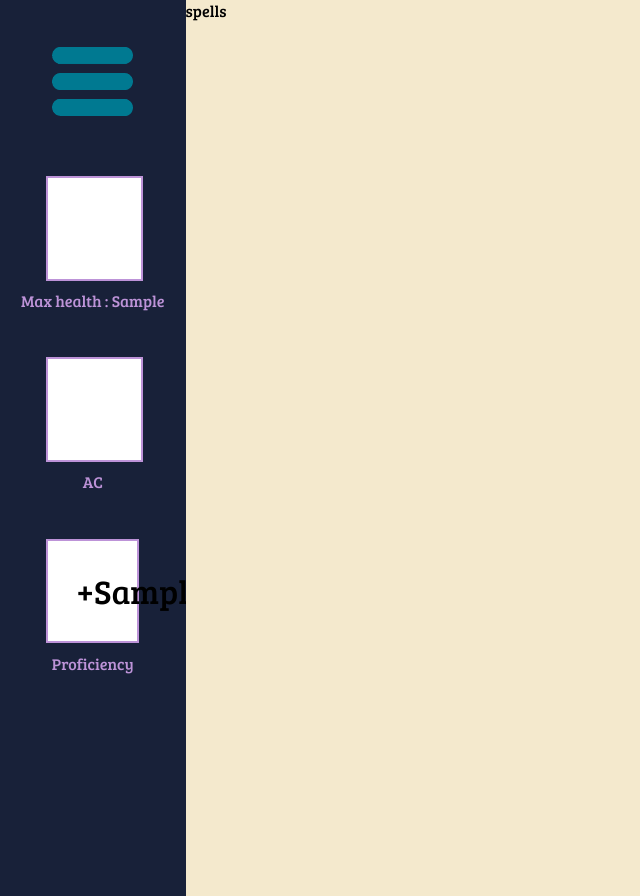
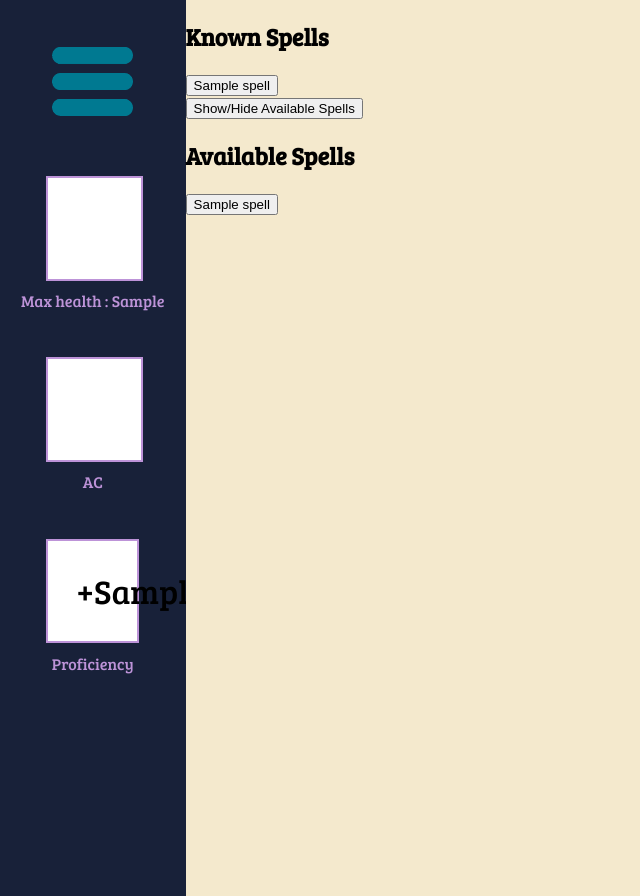
Before and after one commit to Routund/DND_Character_Gen, a Flask app: template templates/CharacterSpells.html in a window 1280 px wide. Shown: the whole page, without its empty margins (0-640 px from the left). Run offline with Flask 3, Linux system fonts and the light colour scheme; the template is opened without the code that fills it: most values are stand-ins (such as "Sample title", 1, 10 or a date in 2020).

Commit message:
Amendment to previous premature commit

```diff
--- a/routes.py
+++ b/routes.py
@@ -602,7 +602,8 @@ def level(id):
         # decompressChoice is rigged to return no choices if and only if its a stat increase, so then the ASI page will be loaded
         if (len(choiceData) == 1):
             return render_template("CharacterCreation2.html", added_message="Distribute 2 points across your stats.", destination='submit3', base='0', title="Level Up")
-        return render_template('ChooseProf.html', options=choiceData[0], option_values=choiceData[1], max_selections=choiceData[2], title="Level Up", user_prompt=choiceData[3])
+        return render_template('ChooseProf.html', options=choiceData[0], option_values=choiceData[1],
+                                max_selections=choiceData[2], title="Level Up", user_prompt=choiceData[3])
 
 @app.route('/character_spells/<id>')
 def character_spells(id):
@@ -622,12 +623,19 @@ def character_spells(id):
     if character_data[0] in [2,5,6,9]:
         return redirect(f"/character/{id}")
 
-    cur.execute('SELECT name,desc FROM Spell WHERE Spell_Id in (SELECT Spell_Id FROM SpellCharacter WHERE Character_Id = ?) ORDER BY Level', (id,))
+    cur.execute('SELECT * FROM Spell WHERE Spell_Id in (SELECT Spell_Id FROM SpellCharacter WHERE Character_Id = ?) ORDER BY Level', (id,))
+    spellData = cur.fetchall()
+
+    cur.execute('''SELECT Spell_Id,Name,Level FROM Spell WHERE Spell_Id IN
+                (SELECT Spell_Id FROM SpellClass WHERE Class_Id = ? AND Spell_Id AND NOT Spell_Id In
+                (SELECT Spell_Id FROM SpellCharacter WHERE Character_Id = ?)) ORDER BY Level''',
+                (character_data[0],id,))
+    unknowns = cur.fetchall()
 
     resetSession()
 
     other_values = [id, character_data[3], character_data[4], character_data[5], ((character_data[6]-1)//4)+2, character_data[1],character_data[0]]
-    return render_template('CharacterSpells.html', other_values=other_values)
+    return render_template('CharacterSpells.html', other_values=other_values, spellData = spellData, unkownSpells = unknowns)
 
 
 
--- a/templates/CharacterSpells.html
+++ b/templates/CharacterSpells.html
@@ -1,5 +1,58 @@
 {% extends 'sheetLayout.html' %}
 
+{% block head %}
+    <script>
+        document.addEventListener('DOMContentLoaded', function() {
+            const unknownSpellsToggle = document.getElementById('unknownSpellsToggle');
+            const unknownSpellsContainer = document.getElementById('unknownSpellsContainer');
+            unknownSpellsToggle.addEventListener('click', function() {
+                unknownSpellsContainer.classList.toggle('hidden');
+            });
+            const knownSpellButtons = document.getElementsByClassName('known-spell-button')
+            for (let index = 0; index < knownSpellButtons.length; index++) {
+                knownSpellButtons[index].addEventListener('click',displayInfo);
+            }
+        });
+
+        function displayInfo() {
+                const spellId = this.dataset.id;
+                console.log(spellId);
+                const spellData = JSON.parse(this.dataset.spell);
+                document.getElementById('main-spell-name').textContent = spellData[2];
+                document.getElementById('description').textContent = spellData[8];
+        }
+    </script>
+{% endblock %}
+
 {% block content %}
-spells
+    <div class="spell-main">
+        <h2>Known Spells</h2>
+        <div class="spells-list" id = "spells-list">
+            {% for spell in spellData %}
+                <button class="known-spell-button" data-id="{{ spell[0] }}" data-spell='{{ spell | tojson }}'>{{ spell[2] }}</button>
+            {% endfor %}
+        </div>
+
+
+    <div id="unknownSpellsToggle" class="toggle-button">
+        <button>Show/Hide Available Spells</button>
+    </div>
+
+    <div id="spell-info">
+        <p id="main-spell-name"></p>
+        <p id = "additional-info"></p>
+        <p id= "description"></p>
+    </div>
+
+    </div>
+
+    <div id="unknownSpellsContainer" class="unknown-spells hidden">
+        <h2>Available Spells</h2>
+        <div class="spells-list">
+            {% for spell in unknownSpells %}
+                <button class="unkown-spell-button" data-id="{{ spell[0] }}" data-spell='{{ spell | tojson }}'>{{ spell[2] }}</button>
+            {% endfor %}
+        </div>
+    </div>
+    </div>
 {% endblock %}
--- a/templates/sheetLayout.html
+++ b/templates/sheetLayout.html
@@ -43,8 +43,8 @@
                 }
 
             }
-
         </script>
+        {% block head %}{% endblock %}
     </head>
     <body>
         <div class = 'sheet_container' id="sheet" data-id="{{ other_values[0] }}">
```
Also changed, not shown: main.db.
